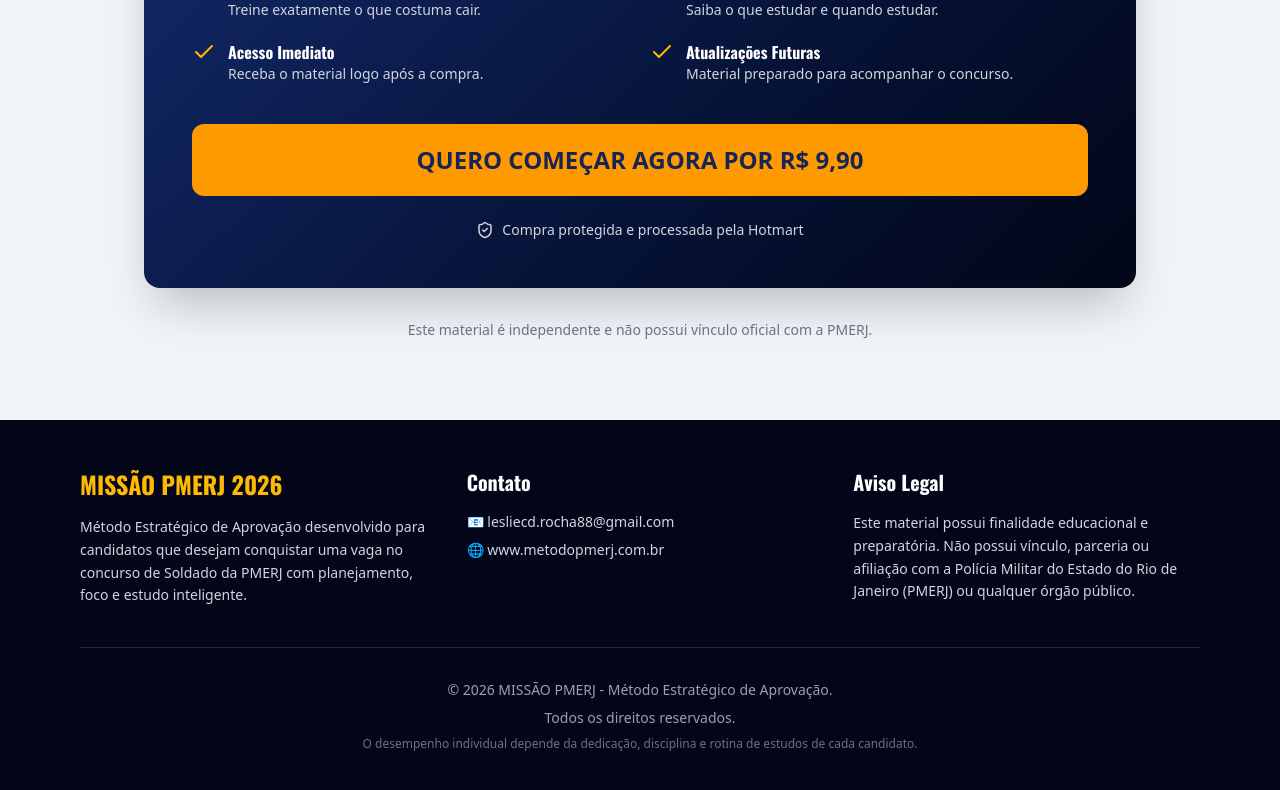
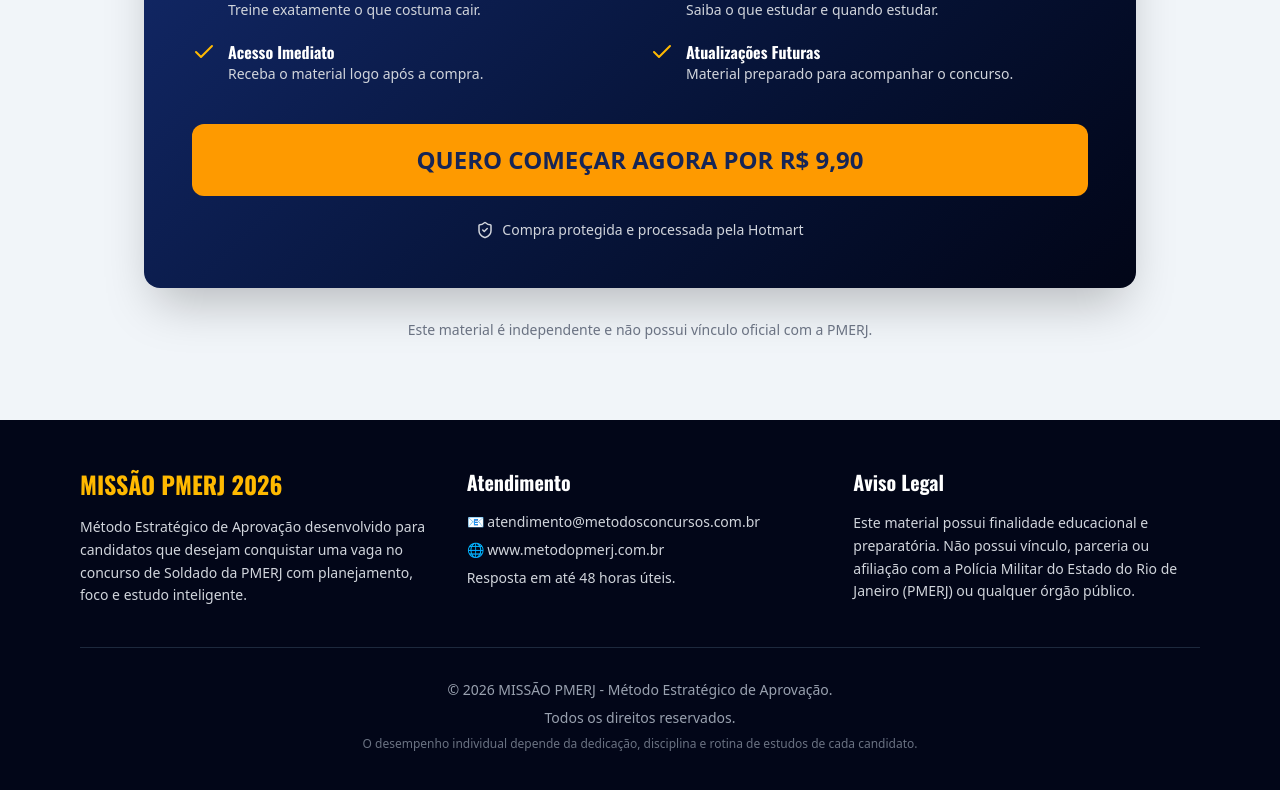
Before and after one commit to lesliecdrocha88-cmyk/missao-pmerj-2026, a React (Vite) app: page / in a window 1280 px wide. Shown: the part 5317-6107 px from the top of the page. Built offline with nearby package versions, Linux system fonts and the light colour scheme; the HTML template or start-up script is replaced by a standard one.

Commit message:
Atualizar o Footer.tsx

```diff
--- a/src/components/Footer.tsx
+++ b/src/components/Footer.tsx
@@ -18,18 +18,22 @@ export default function Footer() {
             </p>
           </div>
 
-          {/* Contato */}
+          {/* Atendimento */}
           <div>
             <h4 className="text-xl font-bold mb-4">
-              Contato
+              Atendimento
             </h4>
 
             <p className="text-gray-300 text-sm mb-2">
-              📧 lesliecd.rocha88@gmail.com
+              📧 atendimento@metodosconcursos.com.br
             </p>
 
             <p className="text-gray-300 text-sm">
               🌐 www.metodopmerj.com.br
+            </p>
+
+            <p className="text-gray-300 text-sm mt-2">
+              Resposta em até 48 horas úteis.
             </p>
           </div>
 
```
